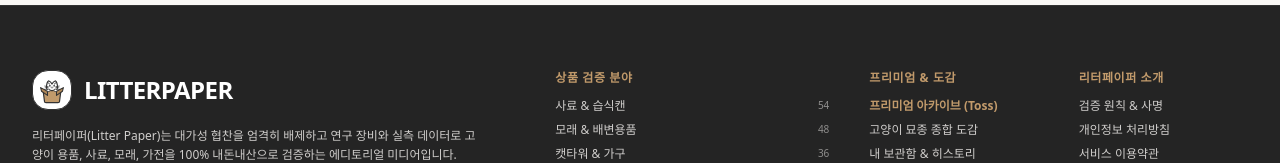
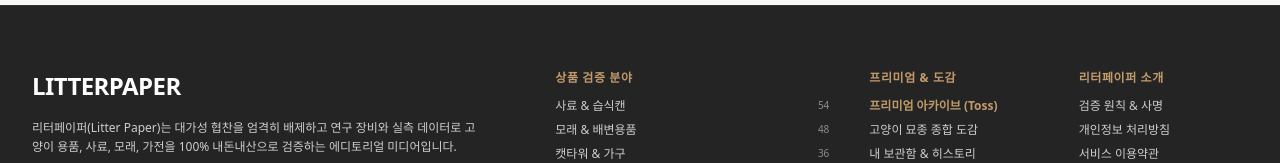
Before and after one commit to hiderue100-beep/litter-paper, a Next.js app: page / in a window 1280 px wide. Shown: the part 3894-4057 px from the top of the page. Built offline with nearby package versions, Linux system fonts and the light colour scheme; a web font is replaced by a local one.

Commit message:
Remove footer logo icon

```diff
--- a/components/layout/Footer.tsx
+++ b/components/layout/Footer.tsx
@@ -1,7 +1,6 @@
 import React from 'react';
 import Link from 'next/link';
 import { ShieldCheck, Heart, ArrowUpRight } from 'lucide-react';
-import { LitterPaperLogo } from '../ui/LitterPaperLogo';
 import { CATEGORIES } from '@/lib/mockData';
 
 export function Footer() {
@@ -15,9 +14,6 @@ export function Footer() {
           {/* Brand Info */}
           <div className="md:col-span-5 space-y-4">
             <div className="flex items-center gap-3">
-              <div className="w-10 h-10 rounded-2xl bg-white dark:bg-[#1A1A1A] flex items-center justify-center p-1 border border-[#333333]">
-                <LitterPaperLogo size={32} />
-              </div>
               <span className="font-black text-2xl text-white tracking-tight">
                 LITTERPAPER
               </span>
```
